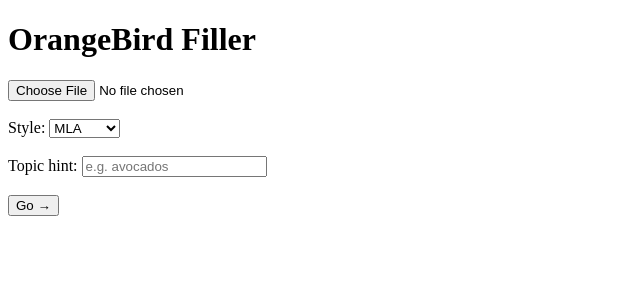
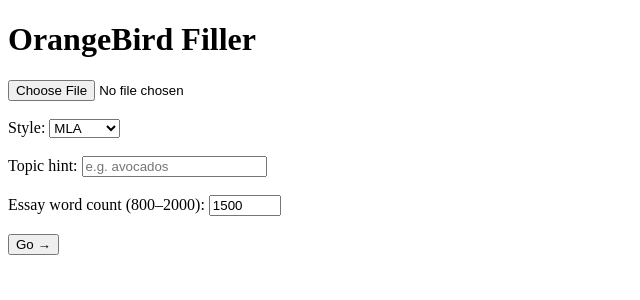
Before and after one commit to orangebirdai/orangebird-filler, a FastAPI app: page / in a window 1280 px wide. Shown: the top 300 px of the page, without its empty margins (0-640 px from the left). Run offline with FastAPI, Linux system fonts and the light colour scheme.

Commit message:
Update index.html

```diff
--- a/templates/index.html
+++ b/templates/index.html
@@ -7,6 +7,7 @@
   <input type="file" name="file" accept=".docx,.pdf" required><br><br>
   Style: <select name="style"><option>MLA</option><option>APA</option><option>Chicago</option></select><br><br>
   Topic hint: <input name="hint" placeholder="e.g. avocados"><br><br>
+  Essay word count (800–2000): <input type="number" name="wordcount" value="1500" min="800" max="2000"><br><br>
   <button type="submit">Go →</button>
 </form>
 <div id="out" style="margin-top:30px"></div>
```
